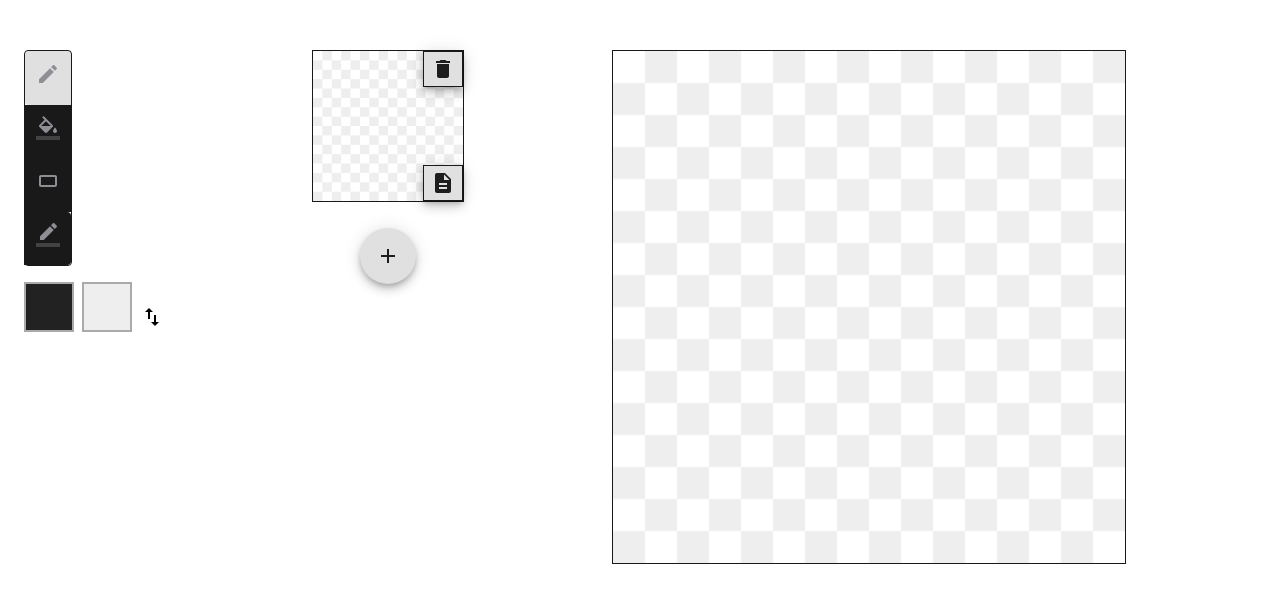
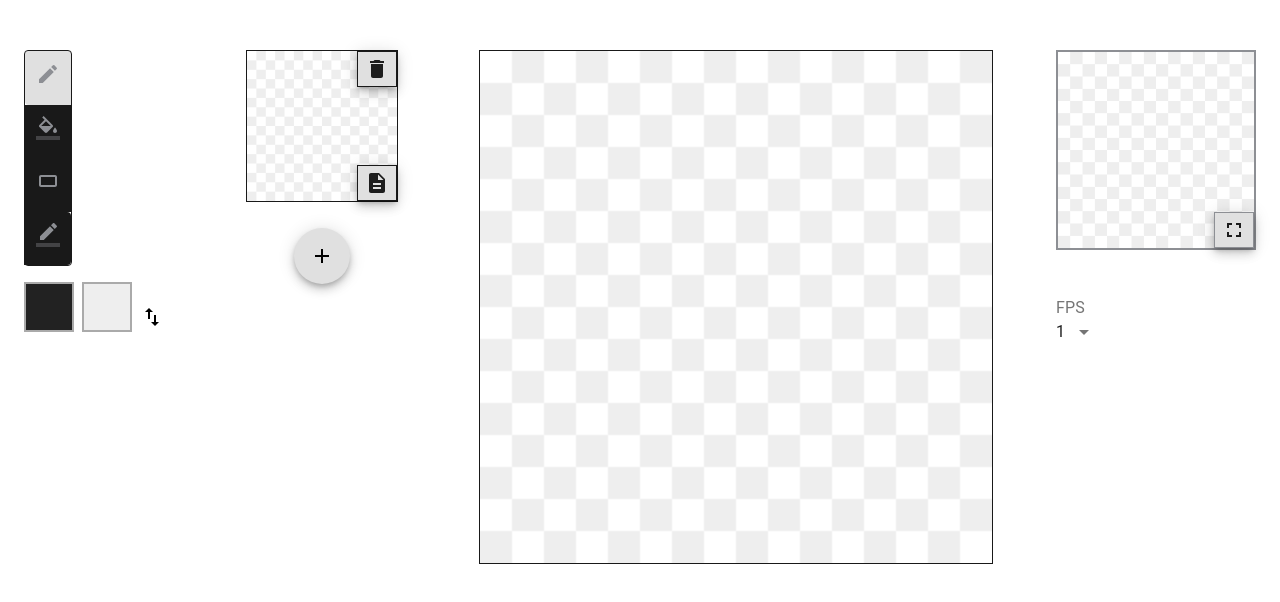
Before and after one commit to tanyashulha/examples, a React (Create React App) app in the folder simple-piskel-clone/: page / in a window 1280 px wide. Shown: the top 602 px of the page. Built offline with nearby package versions, Linux system fonts and the light colour scheme.

Commit message:
feat: add animate preview, FPS change, full screen, localstorage for this

```diff
--- a/simple-piskel-clone/src/App.js
+++ b/simple-piskel-clone/src/App.js
@@ -5,6 +5,8 @@ import ToolSelectionGroup from './containers/ToolSelectionGroup/';
 import MainFrame from './containers/MainFrame/';
 import Pallete from './containers/Pallete';
 import Frames from './containers/Frames/';
+import FPSSelect from './containers/FPSSelect';
+import Preview from './containers/Preview/';
 
 class App extends Component {
   render() {
@@ -16,9 +18,12 @@ class App extends Component {
           <Pallete />
         </Grid>
         <Frames />
-        <MainFrame />
         <Grid item>
-
+          <MainFrame />
+        </Grid>
+        <Grid item>
+          <Preview />
+          <FPSSelect />
         </Grid>
         </Grid>
       </Container>
--- /dev/null
+++ b/simple-piskel-clone/src/actions/preview.js
@@ -0,0 +1,6 @@
+import actionTypes from './types';
+
+export const setPreviewFPS = event => ({
+  type: actionTypes.SET_PREVIEW_FPS,
+  value: event.target.value
+});
--- a/simple-piskel-clone/src/components/Frames/index.js
+++ b/simple-piskel-clone/src/components/Frames/index.js
@@ -24,7 +24,7 @@ class Frames extends Component {
         {frames}
       </Grid>
       <Grid item>
-        <Fab color="gray" aria-label="Add" onClick={this.props.addFrame}>
+        <Fab color="inherit" aria-label="Add" onClick={this.props.addFrame}>
           <AddIcon />
         </Fab>
       </Grid>
--- /dev/null
+++ b/simple-piskel-clone/src/components/PreviewBox/index.js
@@ -0,0 +1,64 @@
+import React from 'react';
+import { makeStyles } from '@material-ui/styles';
+import Fab from '@material-ui/core/Fab';
+import Fullscreen from '@material-ui/icons/Fullscreen';
+import Tooltip from '@material-ui/core/Tooltip';
+import { BACKGROUND } from '../../constants/canvas';
+
+const useStyles = makeStyles({
+  preview: {
+    boxSizing: 'border-box',
+    backgroundImage: props => props.image ? `url(${props.image}), url(${BACKGROUND})` : `url(${BACKGROUND})`,
+    backgroundSize: 'cover',
+    height: 200,
+    width: 200,
+    border: '2px solid #8d8f94',
+    display: ' flex',
+    justifyContent: 'flex-end',
+    alignItems: 'flex-end',
+    marginBottom: 50
+  },
+  fullscreen: {
+    position: 'fixed',
+    left: '50%',
+    transform: 'translateX(-50%)',
+    top: '25vh',
+    height: '50%',
+    width: '50vh',
+    border: 0
+  },
+  fullscreenBg: {
+    position: 'fixed',
+    left: 0,
+    top: 0,
+    width: '100%',
+    height: '100%',
+    backgroundColor: '#000'
+  },
+  previewButton: {
+    border: '1px solid #8d8f94',
+    borderRadius: 0,
+    width: 40,
+    height: 30
+  },
+});
+
+
+export default function PreviewBox(props) {
+  const classes = useStyles(props);
+  const activeClasses = props.fullscreen ? `${classes.fullscreen} ${classes.preview}` : classes.preview;
+  const modal = <div className={classes.fullscreenBg}></div>;
+
+  return (
+    <React.Fragment>
+      {props.fullscreen ? modal : null}
+      <div className={activeClasses}>
+        <Tooltip title="FullScreen" placement="bottom">
+            <Fab className={classes.previewButton} onClick={props.toggleFullscreen}>
+                <Fullscreen />
+            </Fab>
+        </Tooltip>
+      </div>
+    </React.Fragment>
+  );
+}
--- /dev/null
+++ b/simple-piskel-clone/src/containers/FPSSelect/index.js
@@ -0,0 +1,39 @@
+import React from 'react';
+import { connect } from 'react-redux';
+import InputLabel from '@material-ui/core/InputLabel';
+import Select from '@material-ui/core/Select';
+import MenuItem from '@material-ui/core/MenuItem';
+import InputBase from '@material-ui/core/InputBase';
+import { setPreviewFPS } from '../../actions/preview';
+
+const FPSSelect = (props) => {
+  return (
+    <React.Fragment>
+      <InputLabel htmlFor='fps-select'>FPS</InputLabel>
+      <Select
+        value={props.fps}
+        onChange={props.handleChangeFPS}
+        input={<InputBase name='fps' id='fps-select' />}
+      >
+        <MenuItem value={1}>1</MenuItem>
+        <MenuItem value={2}>2</MenuItem>
+        <MenuItem value={4}>4</MenuItem>
+        <MenuItem value={8}>8</MenuItem>
+        <MenuItem value={16}>16</MenuItem>
+        <MenuItem value={24}>24</MenuItem>
+      </Select>
+    </React.Fragment>
+  )
+}
+
+const mapStateToProps = state => ({
+  fps: state.FPS
+});
+
+const mapDispatchToProps = dispatch => ({
+  handleChangeFPS: event => {
+    dispatch(setPreviewFPS(event))
+  }
+})
+
+export default connect(mapStateToProps, mapDispatchToProps)(FPSSelect);
--- a/simple-piskel-clone/src/containers/MainFrame/index.js
+++ b/simple-piskel-clone/src/containers/MainFrame/index.js
@@ -155,7 +155,7 @@ class MainFrame extends Component {
         break;
     }
 
-	  this.props.saveFrame(this.ref.current);
+	this.props.saveFrame(this.ref.current);
   }
 
   render() {
--- /dev/null
+++ b/simple-piskel-clone/src/containers/Preview/index.js
@@ -0,0 +1,64 @@
+import React, { Component } from 'react';
+import { connect } from 'react-redux';
+import PreviewBox from '../../components/PreviewBox';
+
+class Preview extends Component {
+  constructor(props) {
+    super(props);
+    this._timerId = null;
+    this.state = {
+      counter: 0,
+      fullscreen: false
+    }
+
+    this.toggleFullscreen = this.toggleFullscreen.bind(this);
+  }
+
+  componentDidMount() {
+    this.setTimer();
+  }
+
+  componentDidUpdate(prevProps, prevState) {
+    if (prevProps.fps !== this.props.fps) {
+      this.clearTimer();
+      this.setTimer();
+    }
+  }
+
+  componentWillUnmount() {
+    this.clearTimer();
+  }
+
+  setTimer() {
+    this._timerId = setInterval(() => {
+      if (this.props.frames[this.state.counter]) {
+        this.image = this.props.frames[this.state.counter].image;
+      }
+
+      this.setState(prevState => ({
+        counter: prevState.counter >= this.props.frames.length - 1 ? 0 : prevState.counter + 1
+      }));
+    }, 1000 / this.props.fps);
+  }
+
+  clearTimer() {
+    clearInterval(this._timerId);
+  }
+
+  toggleFullscreen() {
+    this.setState(prevState => ({
+      fullscreen: !prevState.fullscreen
+    }));
+  }
+
+  render() {
+    return <PreviewBox image={this.image} fullscreen={this.state.fullscreen} toggleFullscreen={this.toggleFullscreen} />
+  }
+};
+
+const mapStateToProps = state => ({
+  frames: state.frames,
+  fps: state.FPS
+});
+
+export default connect(mapStateToProps)(Preview);
--- /dev/null
+++ b/simple-piskel-clone/src/reducers/preview.js
@@ -0,0 +1,12 @@
+import actionTypes from '../actions/types';
+
+const FPS = (state = 1, action) => {
+  switch (action.type) {
+    case actionTypes.SET_PREVIEW_FPS:
+      return action.value
+    default:
+      return state
+  }
+}
+
+export default FPS;
```
Also changed, not shown: simple-piskel-clone/src/components/Preview/index.js (added, +18 -0 lines), simple-piskel-clone/src/components/Slider/index.js (added, +63 -0 lines), simple-piskel-clone/src/reducers/index.js (+6 -3 lines).
